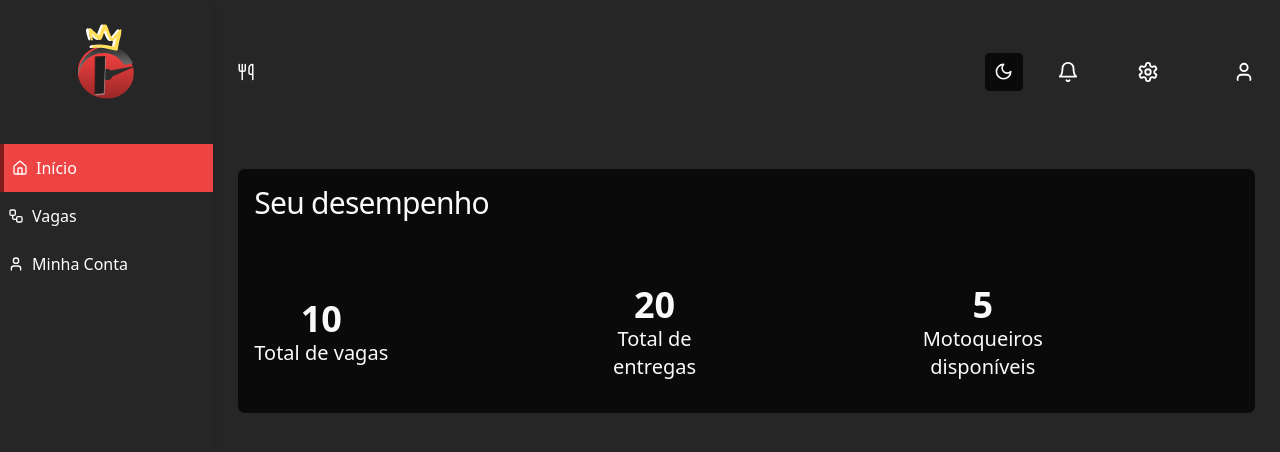
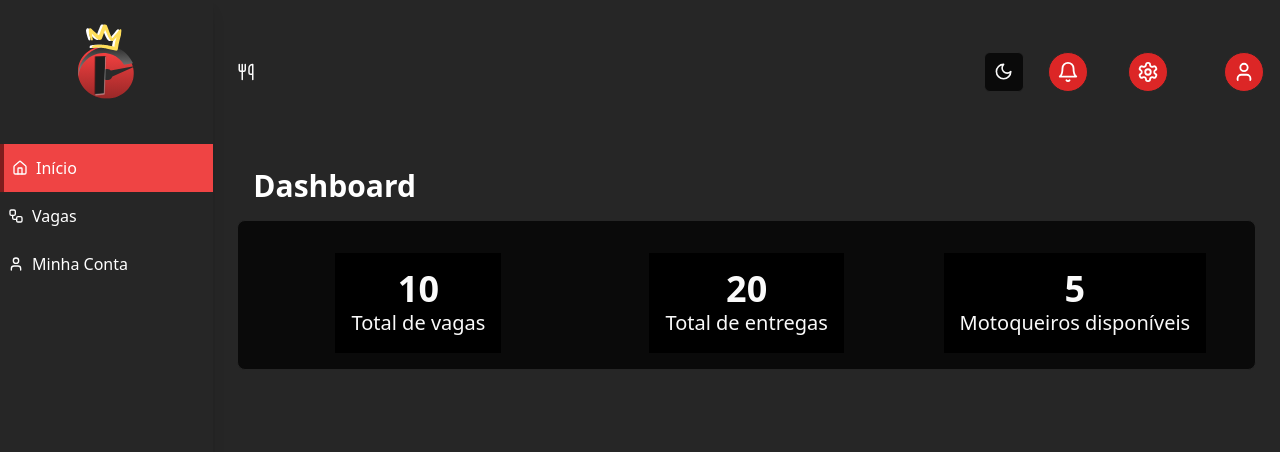
Before and after one commit to tkod-tech/o-rei-das-entregas-web, a React (Vite) app: page / in a window 1280 px wide. Shown: the top 452 px of the page. Built offline with nearby package versions, Linux system fonts and the light colour scheme; no server answers; sample sign-in values are in the browser's storage.

Commit message:
feat: 1 version

```diff
--- a/src/components/account-menu.tsx
+++ b/src/components/account-menu.tsx
@@ -35,7 +35,7 @@ export function AccountMenu() {
   return (
     <DropdownMenu>
       <DropdownMenuTrigger asChild>
-        <UserIcon className="w-10 h-10 text-white dark:text-white hover:bg-primary border rounded-full p-2" />
+        <UserIcon className="w-10 h-10 text-white dark:text-white bg-primary border rounded-full p-2" />
       </DropdownMenuTrigger>
       <DropdownMenuContent align="end" className="w-56">
         <DropdownMenuLabel className="flex flex-col">
--- a/src/components/cardContainer.tsx
+++ b/src/components/cardContainer.tsx
@@ -2,13 +2,15 @@ interface CardContainerProps {
   total: number;
   description: string;
 }
+
 export function CardContainer({ total, description }: CardContainerProps) {
   return (
-    <div className="w-36 h-36 flex items-center justify-between">
-      <div className="text-center mt-4">
+    <div className="w-full flex justify-center items-center space-x-4 text-center">
+      <div className="bg-white dark:bg-black  p-4 ">
         <div className="text-4xl font-bold">{total}</div>
         <div className="text-xl font-light">{description}</div>
       </div>
+
     </div>
   );
 }
--- a/src/components/containerInfo.tsx
+++ b/src/components/containerInfo.tsx
@@ -4,7 +4,7 @@ import { CardContainer } from "./cardContainer";
 export function ContainerInfo() {
   return (
     <Alert>
-      <AlertTitle className="text-3xl mb-8">Seu desempenho</AlertTitle>
+      {/* <AlertTitle className="text-3xl mb-8">Seu desempenho</AlertTitle> */}
       <div className="grid grid-cols-3 mt-4">
         <CardContainer total={10} description="Total de vagas" />
 
--- a/src/components/header.tsx
+++ b/src/components/header.tsx
@@ -21,10 +21,10 @@ export function Header() {
       <div className="flex items-center gap-6">
         <ModeToggle />
         <Link to="/notifications" className="inline-block mr-4">
-          <Bell className="w-10 h-10  text-white  dark:text-white hover:bg-primary border rounded-full p-2" />
+          <Bell className="w-10 h-10  text-white  dark:text-white bg-primary border rounded-full p-2" />
         </Link>
         <Link to="/settings" className="inline-block mr-4">
-          <Settings className="w-10 h-10 text-white dark:text-white hover:bg-primary border rounded-full p-2" />
+          <Settings className="w-10 h-10 text-white dark:text-white bg-primary border rounded-full p-2" />
         </Link>
 
         <div className="flex items-center gap-4">
--- a/src/pages/app/home.tsx
+++ b/src/pages/app/home.tsx
@@ -3,6 +3,7 @@ export function Home() {
   return (
     <div className="bg-grey-300 dark:bg-secondary p-6 flex-grow overflow-auto">
       <div className="grid gap-4">
+        <h1 className="text-3xl font-bold px-4 dark:text-white">Dashboard</h1>
         <ContainerInfo />
       </div>
     </div>
--- a/src/pages/app/profile.tsx
+++ b/src/pages/app/profile.tsx
@@ -11,8 +11,9 @@ export function Profile() {
   return (
     <div className="bg-grey-300 dark:bg-secondary p-6 flex-grow overflow-auto">
       <Helmet title="Dashboard" />
-      <h1 className="text-3xl font-bold px-4 pt-2 dark:text-white">{profile?.storeName}</h1>
+      <h1 className="text-3xl font-bold px-4 pt-2 dark:text-white">{profile?.name}</h1>
       <p className="text-xl font-light px-4 pt-2 dark:text-white">{profile?.email}</p>
+      <p className="text-xl font-light px-4 pt-2 dark:text-white">{profile?.storeName}</p>
     </div>
   );
 }
--- a/src/routes.tsx
+++ b/src/routes.tsx
@@ -30,9 +30,9 @@ export const router = createBrowserRouter([
     element: <AuthLayout />,
     children: [
       { path: "/auth/sign-in", element: <Signin /> },
-      { path: "/auth/sign-up", element: <Signup /> },
-      { path: "/auth/store-register", element: <StoreRegister /> },
-      { path: "/auth/access", element: <Access /> },
+      // { path: "/auth/sign-up", element: <Signup /> },
+      // { path: "/auth/store-register", element: <StoreRegister /> },
+      // { path: "/auth/access", element: <Access /> },
     ],
   },
 ]);
--- a/src/services/api.ts
+++ b/src/services/api.ts
@@ -1,7 +1,7 @@
 import axios from "axios";
 
 export const api = axios.create({
-  baseURL: "http://localhost:3001",
+  baseURL: "https://api-o-rei-das-entregas.onrender.com",
 });
 
 api.interceptors.request.use((config) => {
```
